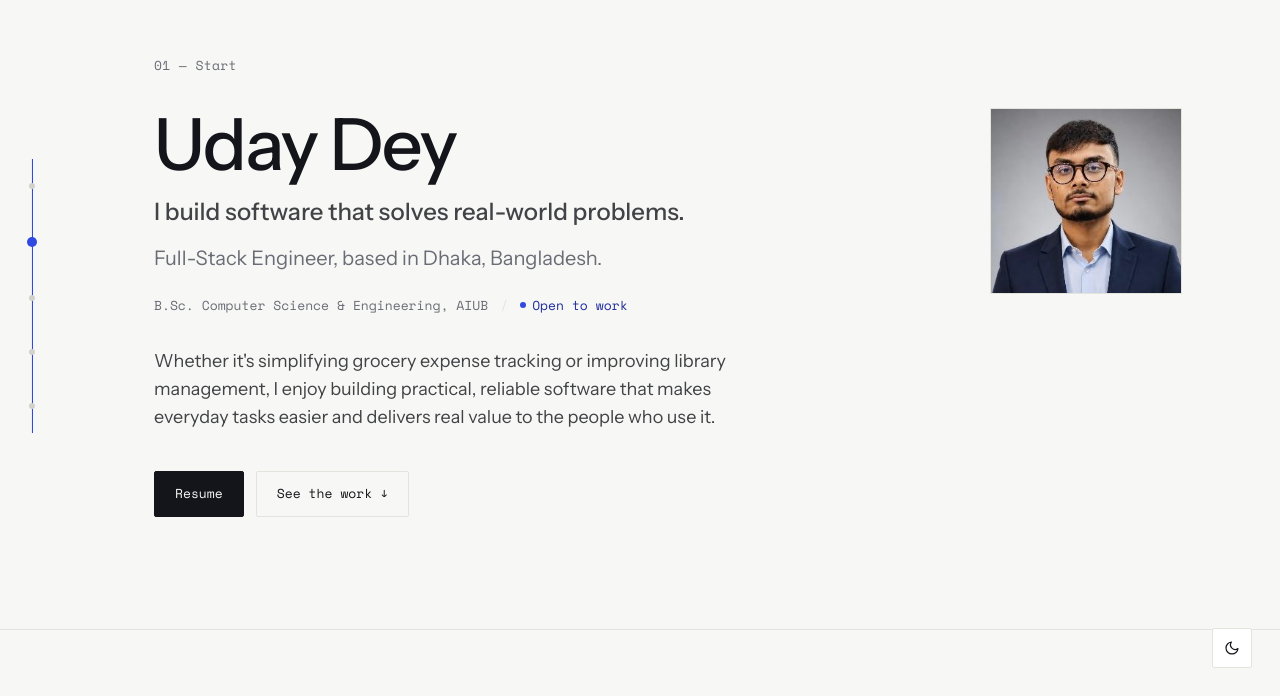
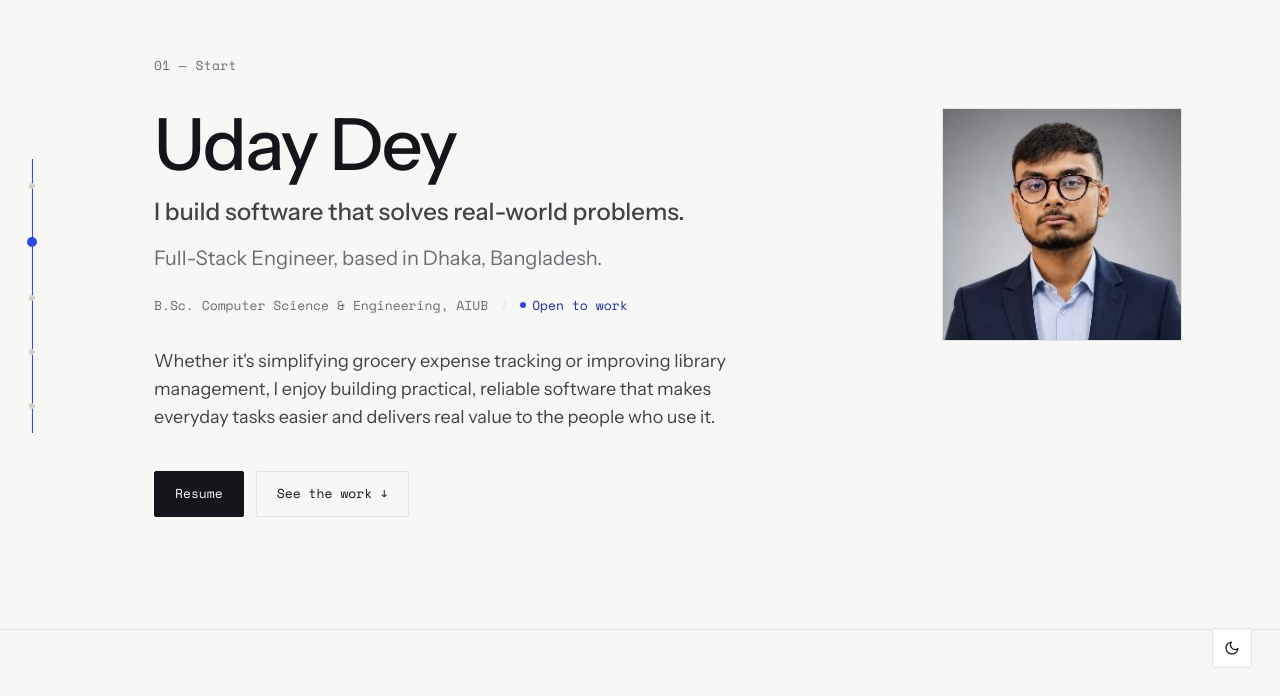
Before and after one commit to UdayDey-Boss/UdayDey-Boss.github.io, a Next.js app: page / in a window 1280 px wide. Shown: the part 104-800 px from the top of the page. Built offline with nearby package versions, Linux system fonts and the light colour scheme.

Commit message:
Update Start.tsx

```diff
--- a/components/Start.tsx
+++ b/components/Start.tsx
@@ -114,12 +114,12 @@ export default function Start() {
             transition={{ duration: 0.6, ease, delay: 0.2 }}
             className="justify-self-start lg:justify-self-end"
           >
-            <div className="w-40 sm:w-48 border border-border overflow-hidden">
+            <div className="w-48 sm:w-56 lg:w-60 border border-border overflow-hidden">
               <Image
                 src="/profile.jpg"
                 alt="Portrait of Uday Dey"
-                width={320}
-                height={320}
+                width={600}
+                height={600}
                 className="w-full h-full object-cover grayscale-[15%]"
                 priority
               />
```
